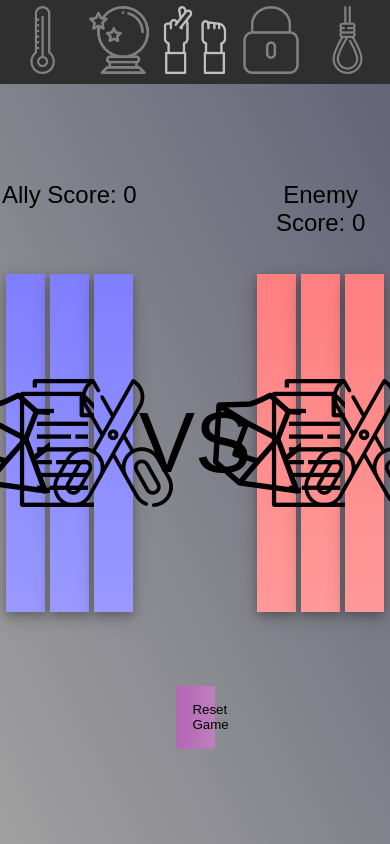
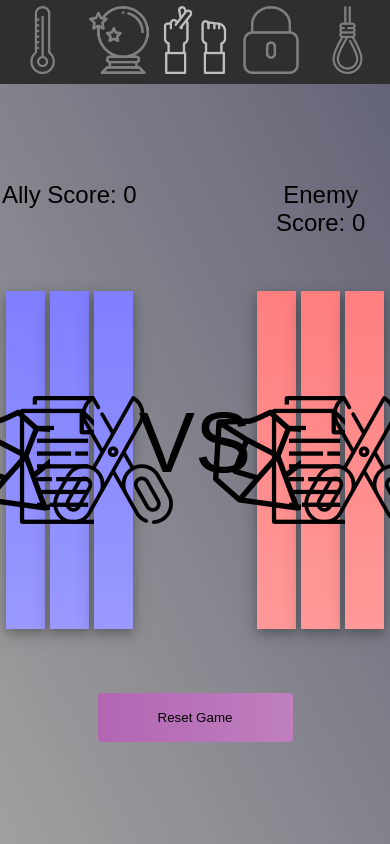
Before and after one commit to torinberger/y12-SDD-Prac, a Vue app: page /rockPaperScissors in a window 390 px wide. Shown: the top 844 px of the page. Built offline with nearby package versions, Linux system fonts and the light colour scheme.

Commit message:
responsive RPS

```diff
--- a/src/components/rockPaperScissors.vue
+++ b/src/components/rockPaperScissors.vue
@@ -230,6 +230,10 @@ body {
   background: linear-gradient(to right, #b266b2, #bf7fbf);
 }
 
+#resetContainer button:hover {
+  background: linear-gradient(to right, #b266ff, #bf7fff);
+}
+
 .card {
   width: 10vw;
   height: 40vh;
@@ -285,4 +289,15 @@ h1 {
   0% { opacity: 0; }
   100% { opacity: 1; }
 }
+
+@media only screen and (max-width: 600px) {
+  #resetContainer button {
+    width: 50vw;
+  }
+
+  #ally h2, #enemy h2 {
+    margin-bottom: 2vh;
+  }
+}
+
 </style>
```
